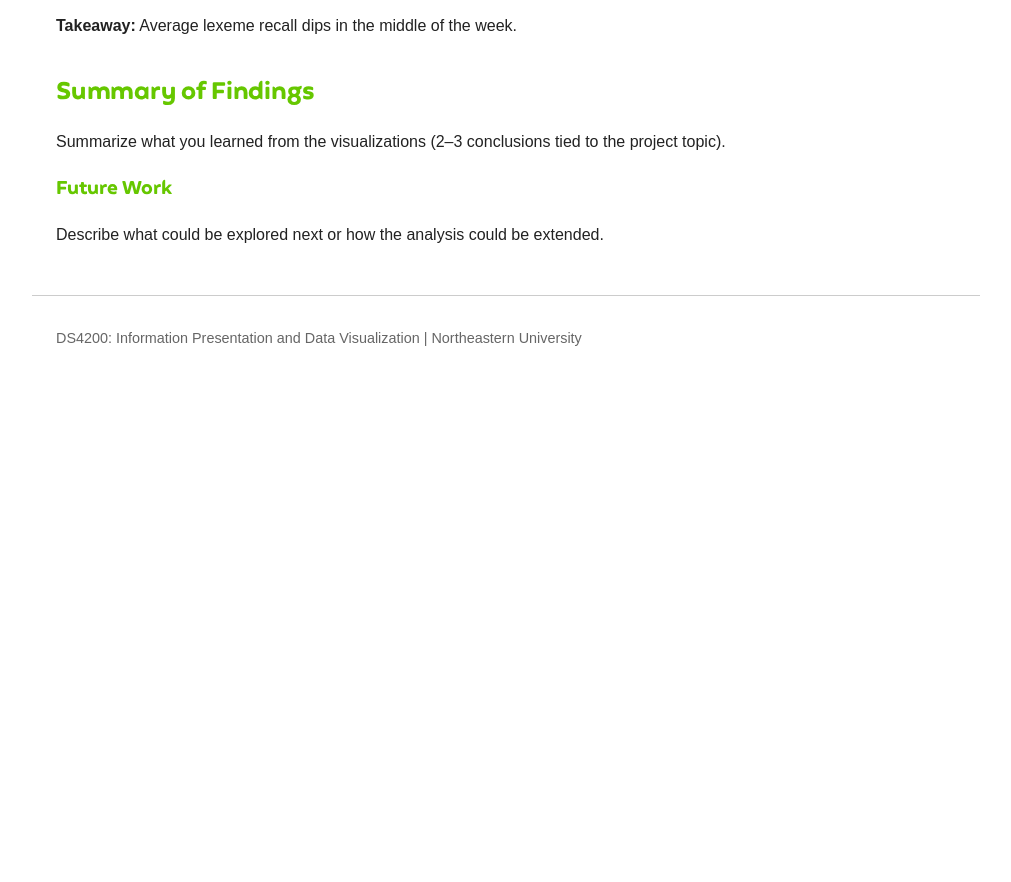
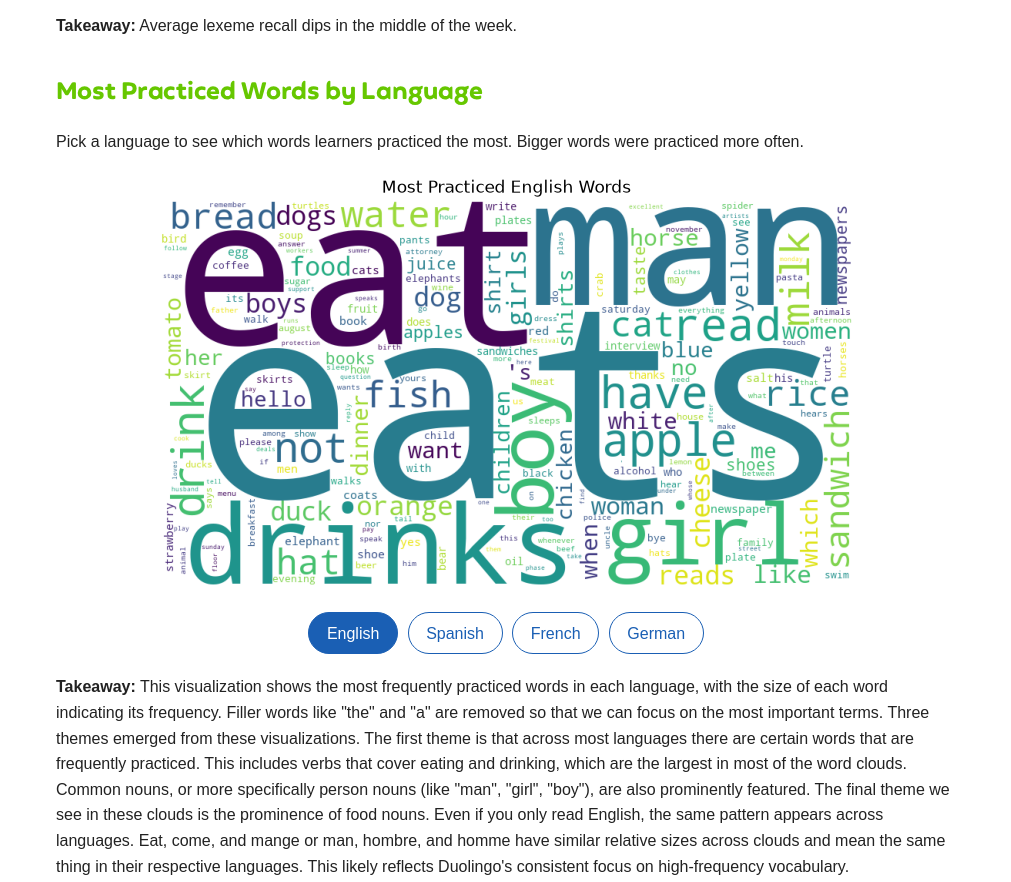
Before and after one commit to janetqliu/ds4200-project, a plain HTML site: page docs/visualizations.html in a window 1280 px wide. Shown: the part 1416-2298 px from the top of the page, without its empty margins (134-1145 px from the left). Before the commit the page ends 1796 px from the top, so only its background shows below. Drawn offline with Linux system fonts and the light colour scheme; a script that the page names is missing.

Commit message:
Added the WordlCloud and the takeaway to the website

```diff
--- a/docs/visualizations.html
+++ b/docs/visualizations.html
@@ -9,6 +9,36 @@
   <script src="https://cdn.jsdelivr.net/npm/vega@5.30.0"></script>
   <script src="https://cdn.jsdelivr.net/npm/vega-lite@5.21.0"></script>
   <script src="https://cdn.jsdelivr.net/npm/vega-embed@6.26.0"></script>
+  <style>
+    /* Word cloud section: centered picture with pill-style language buttons underneath */
+    .wordcloud-chart { text-align: center; }
+    .wordcloud-chart img { display: block; margin: 0 auto; max-width: 100%; height: auto; }
+    .wordcloud-picker {
+      display: flex;
+      justify-content: center;
+      flex-wrap: wrap;
+      gap: 0.6rem;
+      margin: 0.5rem 0 1.25rem;
+    }
+    .wordcloud-picker label { cursor: pointer; }
+    .wordcloud-picker input {
+      position: absolute;
+      opacity: 0;
+      pointer-events: none;
+    }
+    .wordcloud-picker span {
+      display: inline-block;
+      padding: 0.45rem 1.1rem;
+      border: 1px solid #1a5fb4;
+      border-radius: 999px;
+      color: #1a5fb4;
+      background: #fff;
+      transition: background 0.15s, color 0.15s;
+    }
+    .wordcloud-picker label:hover span { background: #e8f0fb; }
+    .wordcloud-picker input:checked + span { background: #1a5fb4; color: #fff; }
+    .wordcloud-picker input:focus-visible + span { outline: 3px solid #99c1f1; outline-offset: 2px; }
+  </style>
 </head>
 <body>
 
@@ -57,6 +87,21 @@
       <p class="takeaway"><strong>Takeaway:</strong> Average lexeme recall dips in the middle of the week.</p>
     </section>
 
+    <section class="viz">
+      <h2>Most Practiced Words by Language</h2>
+      <p>Pick a language to see which words learners practiced the most. Bigger words were practiced more often.</p>
+      <div class="chart wordcloud-chart">
+        <img id="wordcloud-img" src="images/wordcloud_en.png" alt="Word cloud of the most practiced English words">
+      </div>
+      <div id="wordcloud-picker" class="wordcloud-picker">
+        <label><input type="radio" name="wordcloud-lang" value="en" checked><span>English</span></label>
+        <label><input type="radio" name="wordcloud-lang" value="es"><span>Spanish</span></label>
+        <label><input type="radio" name="wordcloud-lang" value="fr"><span>French</span></label>
+        <label><input type="radio" name="wordcloud-lang" value="de"><span>German</span></label>
+      </div>
+      <p class="takeaway"><strong>Takeaway:</strong> This visualization shows the most frequently practiced words in each language, with the size of each word indicating its frequency. Filler words like "the" and "a" are removed so that we can focus on the most important terms. Three themes emerged from these visualizations. The first theme is that across most languages there are certain words that are frequently practiced. This includes verbs that cover eating and drinking, which are the largest in most of the word clouds. Common nouns, or more specifically person nouns (like "man", "girl", "boy"), are also prominently featured. The final theme we see in these clouds is the prominence of food nouns. Even if you only read English, the same pattern appears across languages. Eat, come, and mange or man, hombre, and homme have similar relative sizes across clouds and mean the same thing in their respective languages. This likely reflects Duolingo's consistent focus on high-frequency vocabulary.</p>
+    </section>
+
     <section id="summary">
       <h2>Summary of Findings</h2>
       <p>Summarize what you learned from the visualizations (2–3 conclusions tied to the project topic).</p>
@@ -69,6 +114,18 @@
   <footer>
     <p>DS4200: Information Presentation and Data Visualization | Northeastern University</p>
   </footer>
+
+  <script>
+    // Word cloud language picker: swap the image when a radio button is chosen.
+    const cloudNames = { en: "English", es: "Spanish", fr: "French", de: "German" };
+    document.querySelectorAll('input[name="wordcloud-lang"]').forEach(function (radio) {
+      radio.addEventListener("change", function () {
+        const img = document.getElementById("wordcloud-img");
+        img.src = "images/wordcloud_" + radio.value + ".png";
+        img.alt = "Word cloud of the most practiced " + cloudNames[radio.value] + " words";
+      });
+    });
+  </script>
 
   <script>
     // Each Altair chart: in Python run chart.save('charts/chart1.json'), then embed it here.
```
